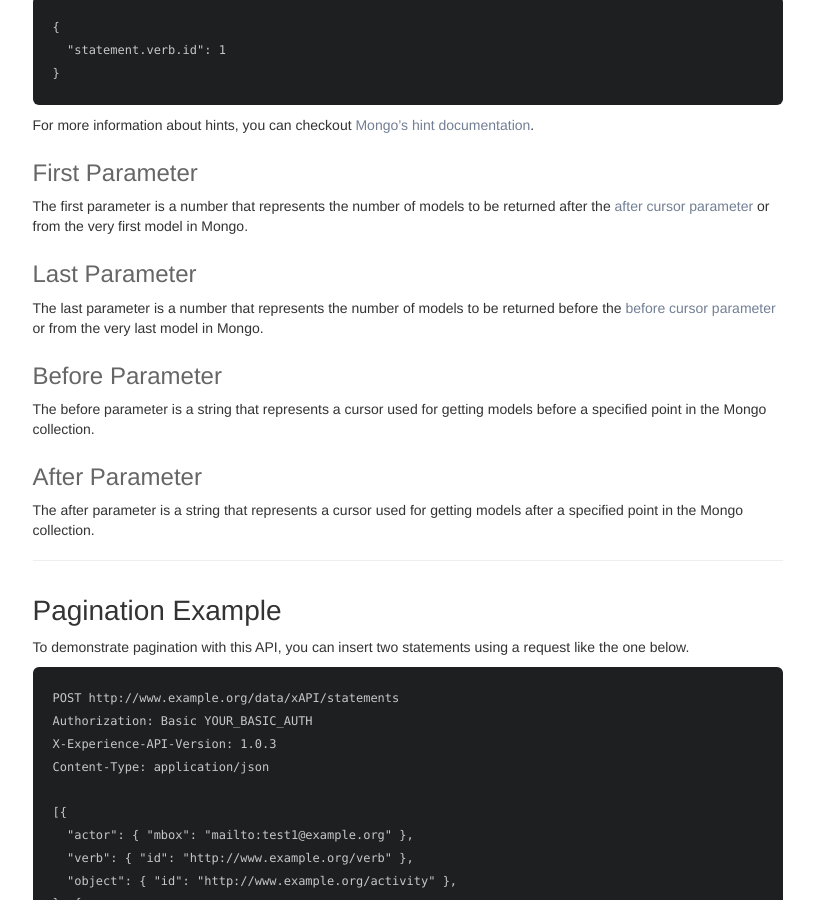
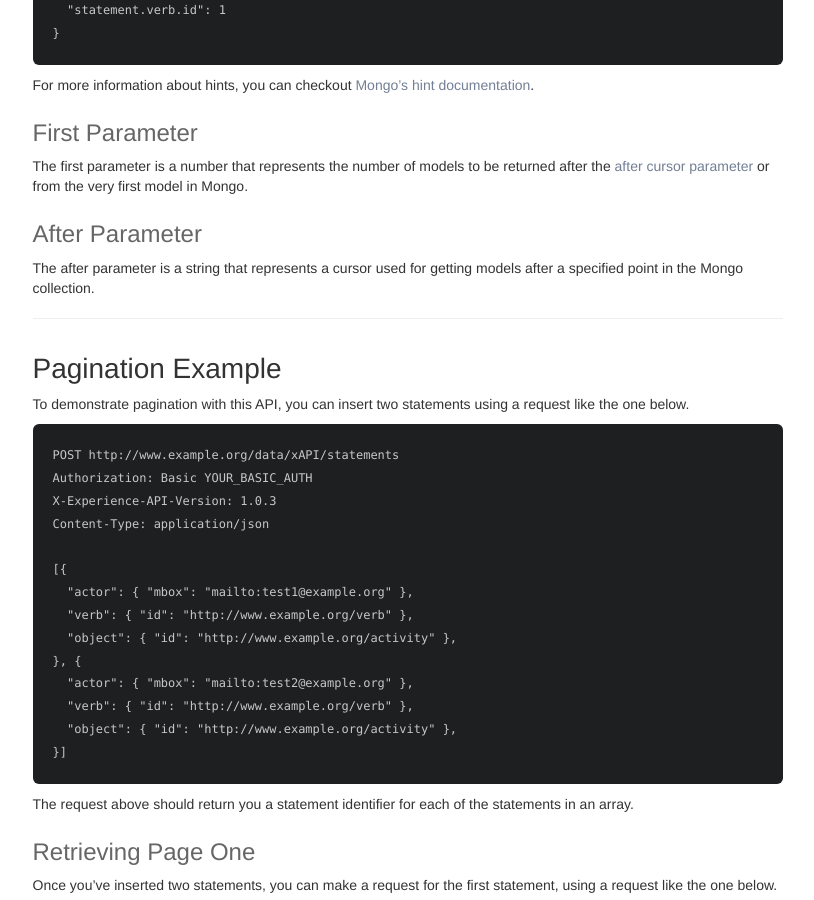
Before and after one commit to LearningLocker/docs, a Jekyll site: the page built from src/http-connection.md, in a window 1280 px wide and 900 px high, scrolled down 2017 px. Shown: the whole window, without its empty margins (330-1144 px from the left). Built offline with Jekyll 4.4.1, drawn with Linux system fonts in a browser that asks for light colours; nearby versions of some CDN libraries; our own code applies the rules of GitHub Pages for plain Markdown files.

Commit message:
Removes last and before params.

```diff
--- a/src/http-connection.md
+++ b/src/http-connection.md
@@ -18,8 +18,6 @@ The API also accepts the following *optional* URL parameters for filtering the m
 - [project](#project-parameter)
 - [hint](#hint-parameter)
 - [first](#first-parameter)
-- [last](#last-parameter)
-- [before](#before-parameter)
 - [after](#after-parameter)
 
 ## Parameters
@@ -87,12 +85,6 @@ For more information about hints, you can checkout [Mongo's hint documentation](
 
 ### First Parameter
 The first parameter is a number that represents the number of models to be returned after the [after cursor parameter](#after-parameter) or from the very first model in Mongo.
-
-### Last Parameter
-The last parameter is a number that represents the number of models to be returned before the [before cursor parameter](#before-parameter) or from the very last model in Mongo.
-
-### Before Parameter
-The before parameter is a string that represents a cursor used for getting models before a specified point in the Mongo collection.
 
 ### After Parameter
 The after parameter is a string that represents a cursor used for getting models after a specified point in the Mongo collection.
```
